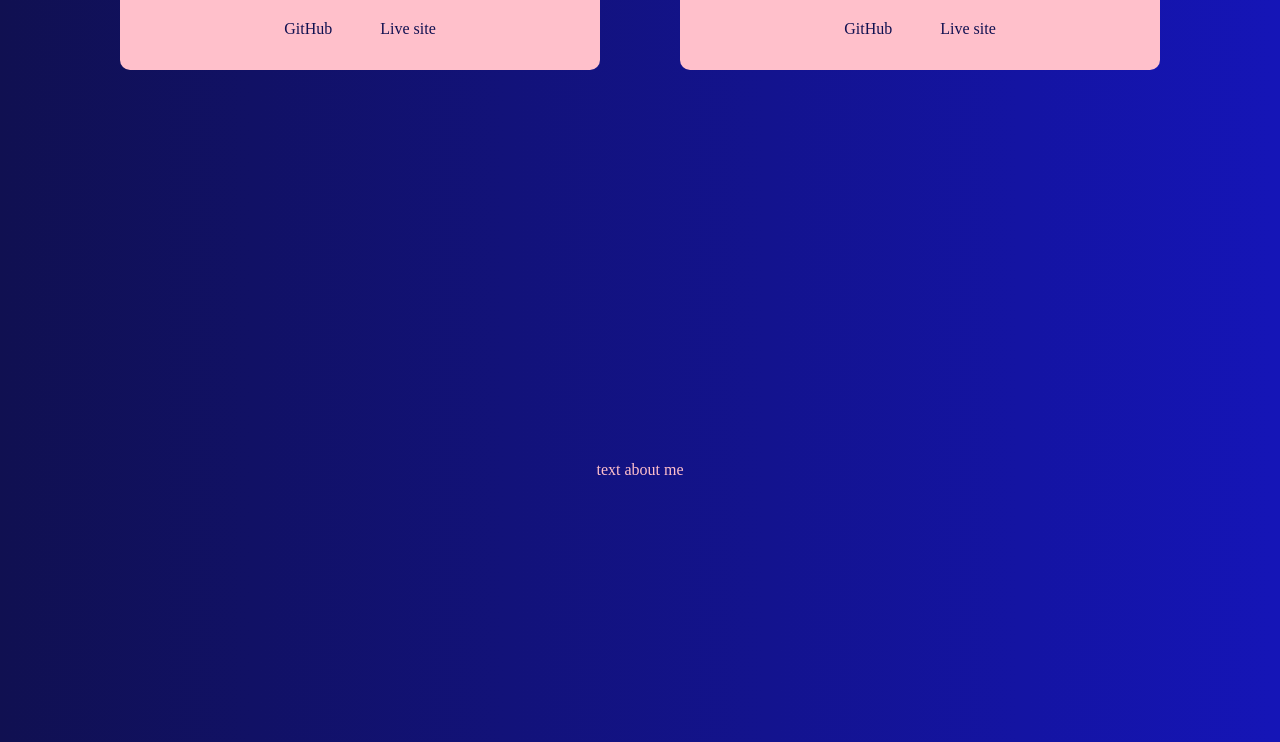
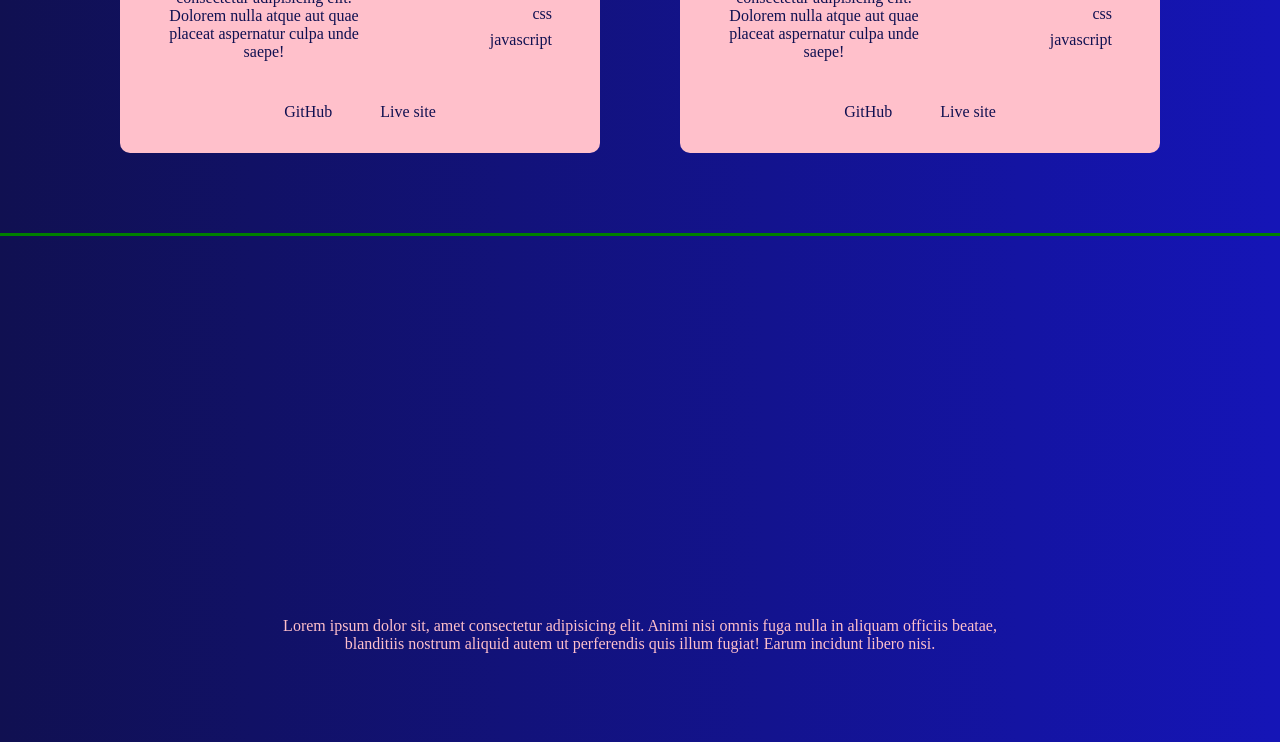
Before and after one commit to mikael-johnsson/portfolio_dev, a plain HTML site: page index.html in a window 1280 px wide. Shown: the part 1418-2160 px from the top of the page. Drawn offline with Linux system fonts and the light colour scheme.

Commit message:
add positional styling to projects and about section

```diff
--- a/index.html
+++ b/index.html
@@ -53,8 +53,8 @@
               </div>
             </div>
             <div class="card-bottom">
-                <a href="">GitHub</a>
-                <a href="">Live site</a>
+              <a href="">GitHub</a>
+              <a href="">Live site</a>
             </div>
           </div>
           <div class="card">
@@ -77,19 +77,22 @@
               </div>
             </div>
             <div class="card-bottom">
-                <a href="">GitHub</a>
-                <a href="">Live site</a>
+              <a href="">GitHub</a>
+              <a href="">Live site</a>
             </div>
           </div>
-
-
         </div>
       </section>
 
       <!-- about -->
       <section class="section" id="about">
         <div class="about-container">
-          <p>text about me</p>
+          <p>
+            Lorem ipsum dolor sit, amet consectetur adipisicing elit. Animi nisi
+            omnis fuga nulla in aliquam officiis beatae, blanditiis nostrum
+            aliquid autem ut perferendis quis illum fugiat! Earum incidunt
+            libero nisi.
+          </p>
         </div>
       </section>
       <!-- about end -->
@@ -100,8 +103,18 @@
           <ul class="contact-list">
             <li>mikael.johnsson [at] gmail.com</li>
             <li>+46 72 398 16 14</li>
-            <li><a href="https://github.com/mikael-johnsson" target="_blank">GitHub</a></li>
-            <li><a href="https://www.linkedin.com/in/mikael-johnsson/" target="_blank">LinkedIn</a></li>
+            <li>
+              <a href="https://github.com/mikael-johnsson" target="_blank"
+                >GitHub</a
+              >
+            </li>
+            <li>
+              <a
+                href="https://www.linkedin.com/in/mikael-johnsson/"
+                target="_blank"
+                >LinkedIn</a
+              >
+            </li>
             <li><button>Full CV</button></li>
           </ul>
         </div>
--- a/styles.scss
+++ b/styles.scss
@@ -31,6 +31,17 @@ button {
 
 h1 {
     font-size: 5rem;
+    margin-top: -8rem;
+}
+
+// General styles
+.section {
+  text-align: center;
+  height: 100vh;
+  display: flex;
+  justify-content: center;
+  align-items: center;
+  border-top: 3px solid green;
 }
 
 /* Header */
@@ -43,14 +54,6 @@ header {
     margin-right: 40px;
     margin-top: 40px;
   }
-}
-
-.section {
-  text-align: center;
-  height: 100vh;
-  display: flex;
-  justify-content: center;
-  align-items: center;
 }
 
 // Intro page
@@ -66,6 +69,7 @@ header {
 }
 
 .card-container {
+    padding: 5rem 0;
     display: grid;
     grid-template-columns: 1fr 1fr;
     gap: 5rem;
@@ -116,6 +120,9 @@ header {
 }
 
 // About page
+.about-container {
+  width: 45rem;
+}
 
 // Contact page
 .contact-list {
```
Also changed, not shown: styles.css, 1 other file.
